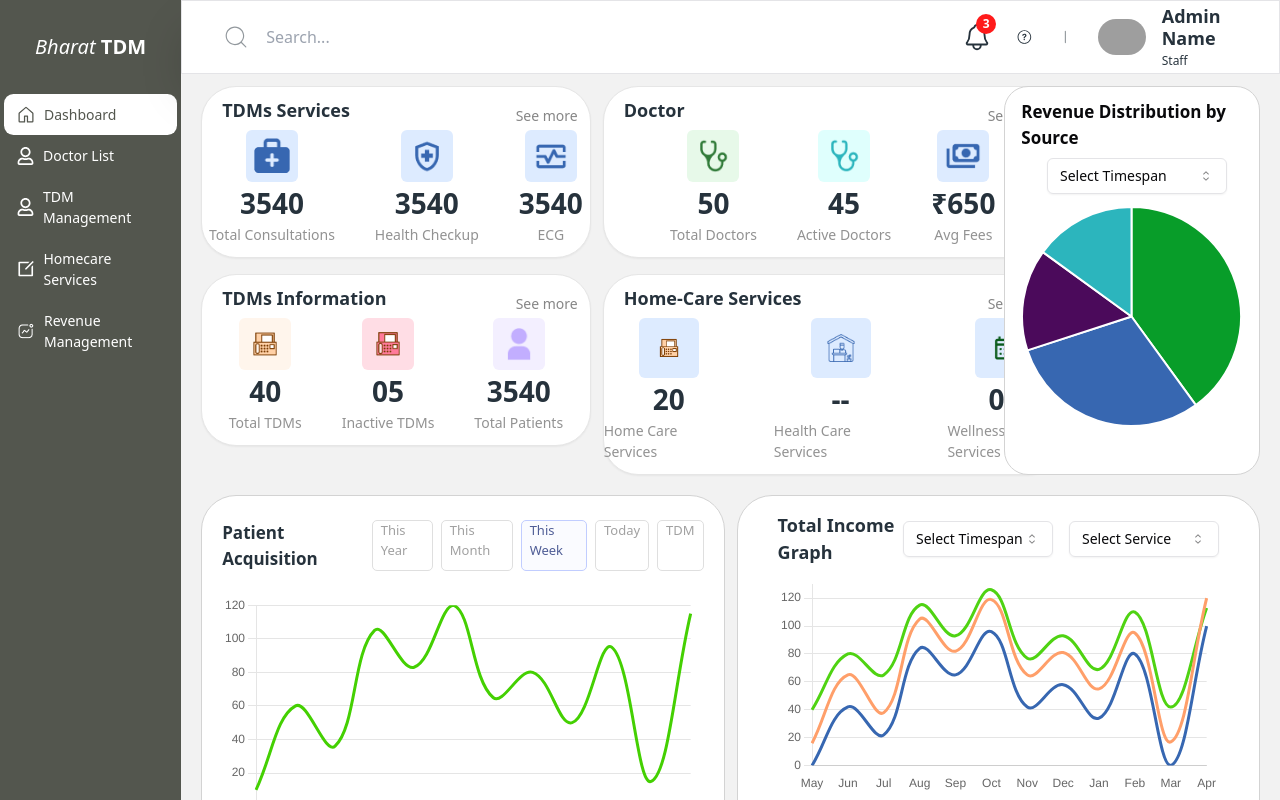
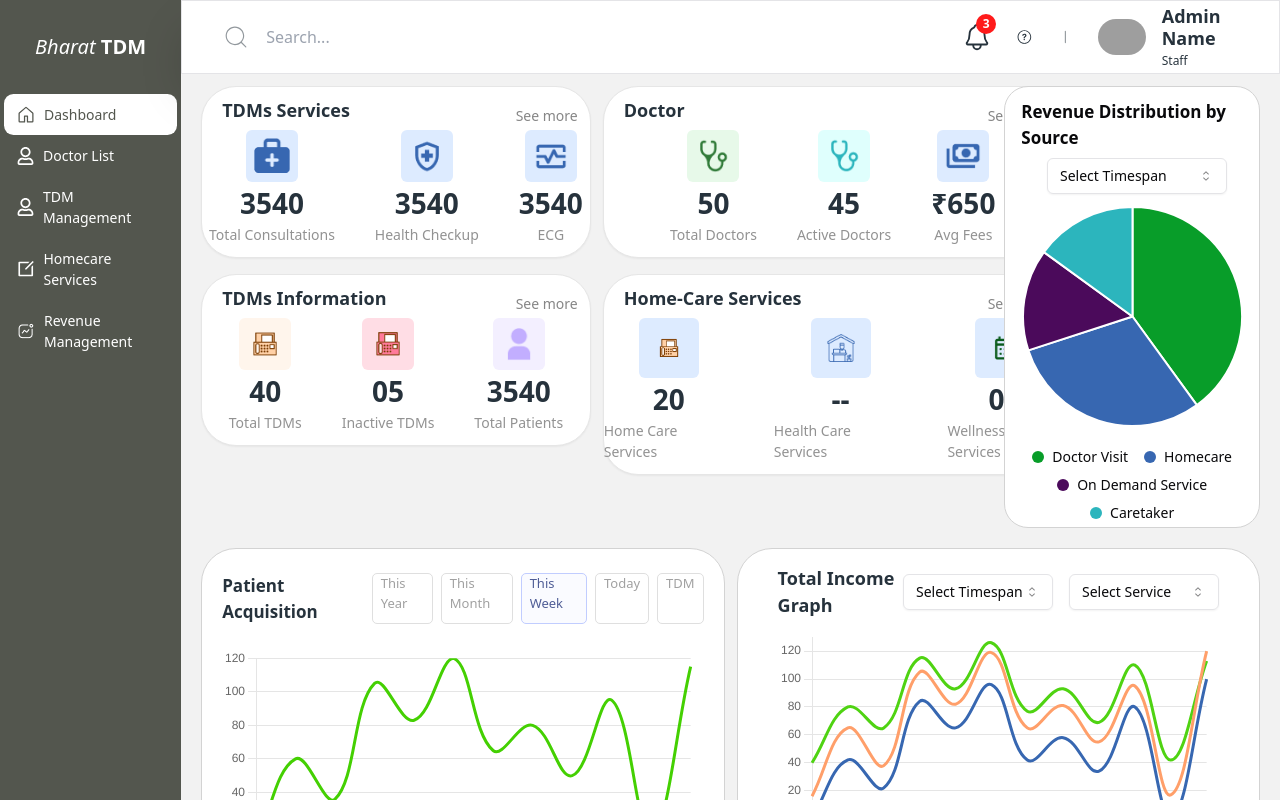
Before and after one commit to Rupesh-Piwal/bhc-assignment, a Next.js app: page / in a window 1280 px wide. Shown: the top 800 px of the page. Built offline with nearby package versions, Linux system fonts and the light colour scheme; grey boxes are pictures that could not be loaded.

Commit message:
fix: pie chart labels

```diff
--- a/src/components/charts/PieChart.tsx
+++ b/src/components/charts/PieChart.tsx
@@ -3,26 +3,18 @@ import React from "react";
 import { Pie } from "react-chartjs-2";
 import { Chart as ChartJS, ArcElement, Tooltip, Legend } from "chart.js";
 
-
 ChartJS.register(ArcElement, Tooltip, Legend);
 
-
 const pieChartData = {
-  labels: ["Category A", "Category B", "Category C", "Category D"],
+  labels: ["Doctor Visit", "Homecare", "On Demand Service", "Caretaker"],
   datasets: [
     {
       label: "Sample Data",
       data: [40, 30, 15, 15],
-      backgroundColor: [
-        "#089D29",
-        "#3767B1",
-        "#4B0A5B",
-        "#2CB5BD",
-      ],
+      backgroundColor: ["#089D29", "#3767B1", "#4B0A5B", "#2CB5BD"],
     },
   ],
 };
-
 
 const options = {
   plugins: {
@@ -35,10 +27,28 @@ const options = {
   },
 };
 
+const PieChart: React.FC = () => {
+  const colors = pieChartData.datasets[0].backgroundColor;
+  const labels = pieChartData.labels;
 
-const PieChart: React.FC = () => {
-  return <Pie data={pieChartData} options={options} />;
+  return (
+    <div className="flex flex-col items-center">
+
+      <Pie data={pieChartData} options={options} />
+
+      <div className="flex flex-wrap justify-center mt-4">
+        {labels.map((label, index) => (
+          <div key={index} className="flex items-center mx-2 my-1">
+            <div
+              className="w-3 h-3 rounded-full mr-2"
+              style={{ backgroundColor: colors[index] }}
+            ></div>
+            <span className="text-sm">{label}</span>
+          </div>
+        ))}
+      </div>
+    </div>
+  );
 };
 
-
 export default PieChart;
```
